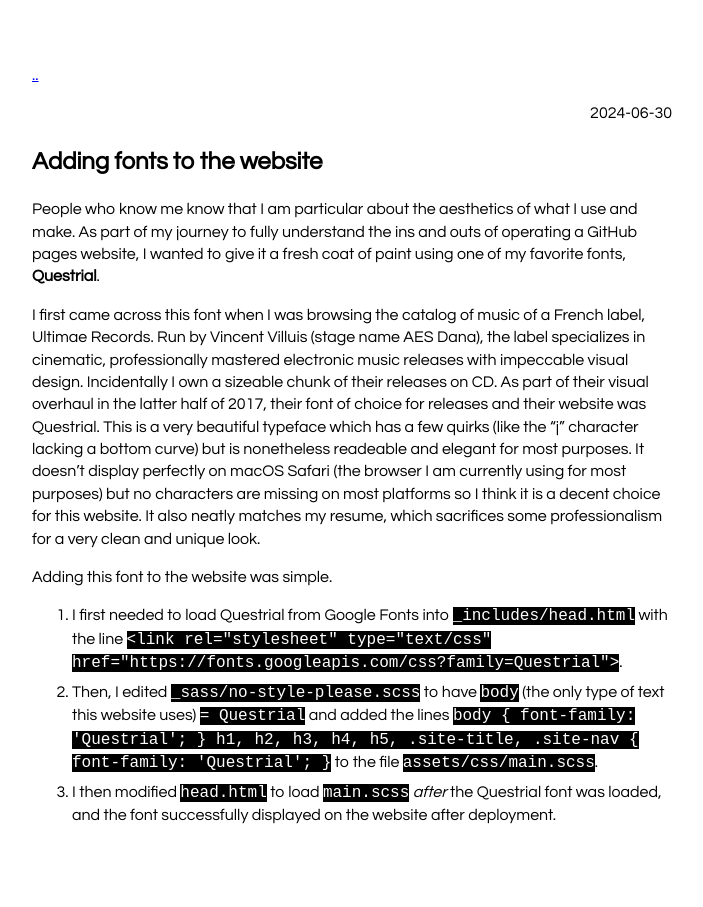
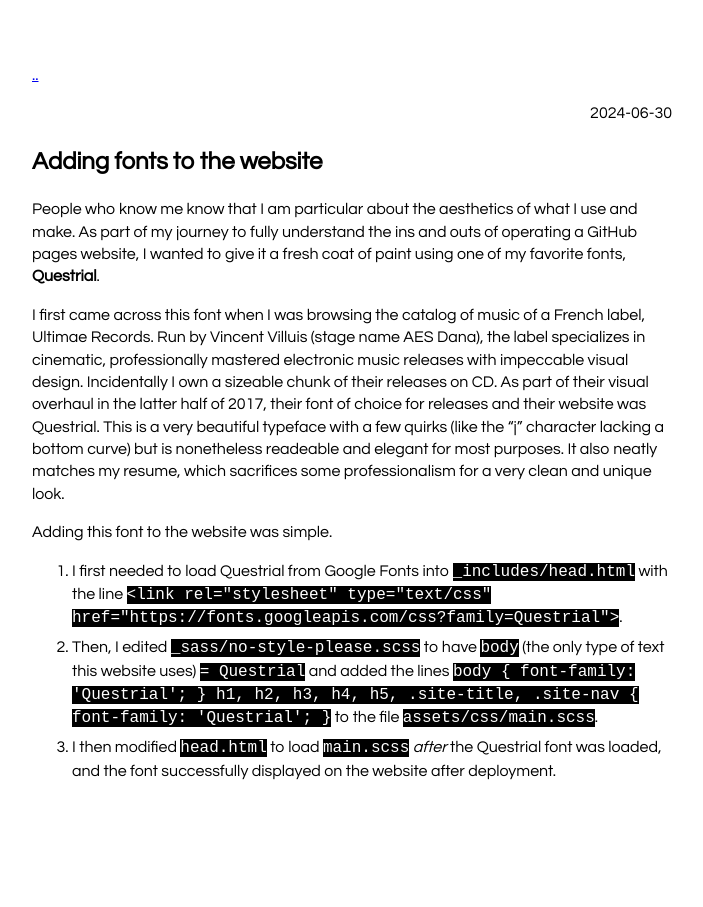
Before and after one commit to nullmiso/site, a Jekyll site: the page built from _posts/2024-06-30-fonts.md, in a window 1280 px wide. Shown: the whole page, without its empty margins (288-991 px from the left). Built offline with Jekyll 4.4.1, drawn with Linux system fonts in a browser that asks for light colours.

Commit message:
post grammatical edit

```diff
--- a/_posts/2024-06-30-fonts.md
+++ b/_posts/2024-06-30-fonts.md
@@ -6,7 +6,7 @@ category: blog
 
 People who know me know that I am particular about the aesthetics of what I use and make. As part of my journey to fully understand the ins and outs of operating a GitHub pages website, I wanted to give it a fresh coat of paint using one of my favorite fonts, **Questrial**.
 
-I first came across this font when I was browsing the catalog of music of a French label, Ultimae Records. Run by Vincent Villuis (stage name AES Dana), the label specializes in cinematic, professionally mastered electronic music releases with impeccable visual design. Incidentally I own a sizeable chunk of their releases on CD. As part of their visual overhaul in the latter half of 2017, their font of choice for releases and their website was Questrial. This is a very beautiful typeface which has a few quirks (like the "j" character lacking a bottom curve) but is nonetheless readeable and elegant for most purposes. It doesn't display perfectly on macOS Safari (the browser I am currently using for most purposes) but no characters are missing on most platforms so I think it is a decent choice for this website. It also neatly matches my resume, which sacrifices some professionalism for a very clean and unique look.
+I first came across this font when I was browsing the catalog of music of a French label, Ultimae Records. Run by Vincent Villuis (stage name AES Dana), the label specializes in cinematic, professionally mastered electronic music releases with impeccable visual design. Incidentally I own a sizeable chunk of their releases on CD. As part of their visual overhaul in the latter half of 2017, their font of choice for releases and their website was Questrial. This is a very beautiful typeface with a few quirks (like the "j" character lacking a bottom curve) but is nonetheless readeable and elegant for most purposes. It also neatly matches my resume, which sacrifices some professionalism for a very clean and unique look.
 
 Adding this font to the website was simple.
 1. I first needed to load Questrial from Google Fonts into `_includes/head.html` with the line `<link rel="stylesheet" type="text/css" href="https://fonts.googleapis.com/css?family=Questrial">`.
```
